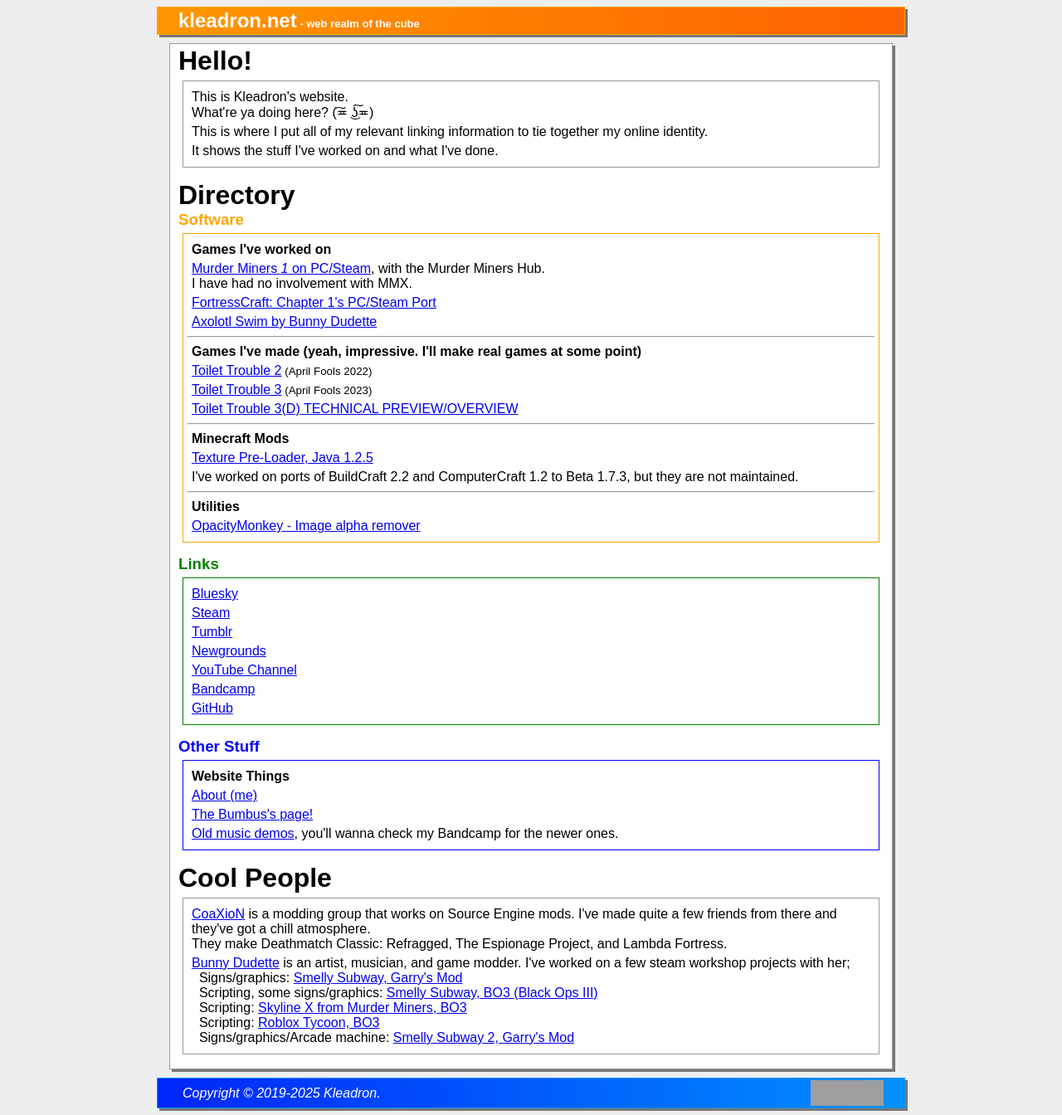
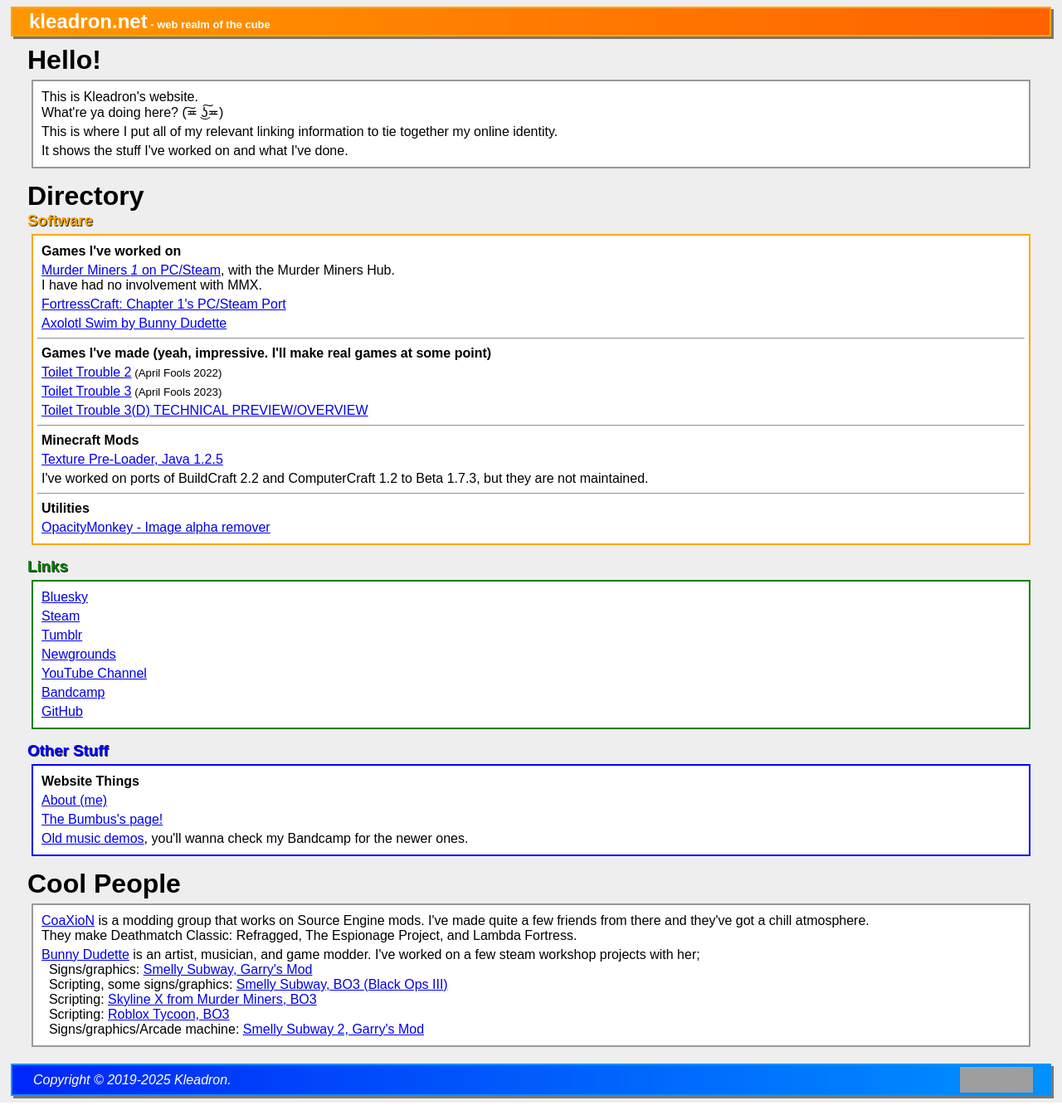
Before and after one commit to Kleadron/kleadron.github.io, a PHP site: page / in a window 1280 px wide. Shown: the whole page at 83% size. Run offline with PHP 8.4, Linux system fonts and the light colour scheme; grey boxes are pictures that could not be loaded.

Commit message:
another style/css revision

```diff
--- a/exe_tt2.html
+++ b/exe_tt2.html
@@ -14,10 +14,9 @@
 		<div class="main-content">
 			<!-- <span id="red">DRAFT</span> -->
 			<h1>Toilet Trouble 2</h1>
-			<center><img src="resources/images/toilet.png" alt="a toilet" border="2" /></center>
 			<div class="grey-box">
-				<p>Jump the pesky toilet on platforms to gain more points. Avoid the missile!
-				</p>
+				<img src="resources/images/toilet.png" alt="a toilet" border="2" />
+				<p>Jump the pesky toilet on platforms to gain more points. Avoid the missile!</p>
 			</div>
 			<h3>Downloads</h3>
 			<div class="grey-box">
--- a/exe_tt3d.html
+++ b/exe_tt3d.html
@@ -15,10 +15,9 @@
 			<!-- <span id="red">DRAFT</span> -->
 			<h1>Toilet Trouble 3(D) TECHNICAL PREVIEW</h1>
 			<p>AKA, the latest april fools game ever.</p>
-			<center><img src="resources/images/3dtoilet.png" alt="a three dimensional toilet" border="2" /></center>
 			<div class="grey-box">
-				<p>Jump the pesky toilet on platforms to gain more points. Avoid the lava!
-				</p>
+				<img src="resources/images/3dtoilet.png" alt="a three dimensional toilet" border="2" />
+				<p>Jump the pesky toilet on platforms to gain more points. Avoid the lava!</p>
 			</div>
 			<h3>Downloads</h3>
 			<div class="grey-box">
--- a/index.html
+++ b/index.html
@@ -19,7 +19,7 @@
 				<p>It shows the stuff I've worked on and what I've done.</p>
 			</div>
 			<h1>Directory</h1>
-			<h3 style="color:orange">Software</h3>
+			<h3 class="textshadow" style="color:orange">Software</h3>
 			<div class="orange-box"> <!-- haha lol lmao orange box reference im so funny xd -->
 				<p><strong>Games I've worked on</strong></p>
 				<p><a target="_blank" href="https://store.steampowered.com/app/274900/">Murder Miners <i>1</i> on PC/Steam</a>, with the Murder Miners Hub.<br>I have had no involvement with MMX.</p>
@@ -43,7 +43,7 @@
 				<p>todo</p>
 			</div>-->
 
-			<h3 style="color:green">Links</h3>
+			<h3 class="textshadow" style="color:green">Links</h3>
 			<div class="green-box">
 				<!--<p><a href="https://discord.gg/RHhHNgY">My software dev discord</a></p>-->
 				<p><a target="_blank" href="https://bsky.app/profile/kleadron.github.io">Bluesky</a></p>
@@ -56,7 +56,7 @@
 				<p><a target="_blank" href="https://github.com/Kleadron">GitHub</a></p>
 			</div>
 
-			<h3 style="color:blue">Other Stuff</h3>
+			<h3 class="textshadow" style="color:blue">Other Stuff</h3>
 			<div class="blue-box">
 				<p><strong>Website Things</strong></p>
 				<p><a href="about.html">About (me)</a></p>
--- a/resources/scripts/footer.js
+++ b/resources/scripts/footer.js
@@ -1,6 +1,6 @@
 document.write('\
-    <div class="vspacer"></div>\
-    <div class="footer">\
+    <div class="vspacer-footer"></div>\
+    <div class="footer frameshadow">\
     	<table class="table-generic" width="100%" cellpadding="0" cellspacing="0">\
     		<tr>\
     			<td align="left">\
--- a/resources/scripts/header.js
+++ b/resources/scripts/header.js
@@ -7,7 +7,7 @@
 //  | <a href="help.html">Help</a>
 
 document.write('\
-	<div class="header-div">\
-		<h2><a class="header-logo" href="index.html">' + site_name + '</a><font size="2"> - web realm of the cube</font></h2>\
+	<div class="header frameshadow">\
+		<h2><a class="headerlogo" href="index.html">' + site_name + '</a><font size="2"> - web realm of the cube</font></h2>\
 	</div>\
 	<div class="vspacer"></div>');
--- a/resources/style.css
+++ b/resources/style.css
@@ -24,54 +24,61 @@
 	height: 10px;
 }
 
-.header-div {
+.vspacer-footer {
 	margin: auto;
+	height: 5px;
+}
+
+.frameshadow {
+	-webkit-box-shadow: 3px 3px 0px #777777;
+	-moz-box-shadow: 3px 3px 0px #777777;
+	box-shadow: 3px 3px 0px #777777;
+}
+
+.textshadow {
+	text-shadow: 1px 1px 0px #222222;
+}
+
+.header {
+	margin-left: 5px;
+	margin-right: 5px;
+	padding: 2px 20px;
+
 	background-color: #FF6100;
 	color: white;
 	background-image: url("images/header-gradient-new.png");
 	background-repeat: no-repeat;
 	background-attachment: fixed;
 	background-size: 100% 100%;
-	border: 1px solid orange;
+	border: 2px solid orange;
 	clear: both;
-	width: 850px;
 	/*height: 35px;*/
-	padding: 2px 25px;
-	-webkit-box-shadow: 3px 3px 0px #777777;
-	-moz-box-shadow: 3px 3px 0px #777777;
 }
 
-.header-logo {
+.headerlogo {
 	text-decoration: none;
 	color: white;
 }
 
 .main-content {
-	margin: auto;
-	width: 850px;
-	padding: 2px 10px;
-	background-color: white;
-	border: 1px solid #999999;
-	-webkit-box-shadow: 3px 3px 0px #777777;
-	-moz-box-shadow: 3px 3px 0px #777777;
+	margin-left: 25px;
+	margin-right: 25px;
 }
 
 .footer {
-	margin: auto;
+	margin-left: 5px;
+	margin-right: 5px;
+	padding: 2px 20px;
+
 	background-color: #0026F9;
 	color: white;
 	background-image: url("images/footer-gradient-new.png");
 	background-repeat: no-repeat;
 	background-attachment: fixed;
 	background-size: 100% 100%;
-	border: 1px solid #0094FF;
+	border: 2px solid #0094FF;
 	clear: both;
-	width: 850px;
 	/*height: 35px;*/
-	padding: 2px 25px;
-	-webkit-box-shadow: 3px 3px 0px #777777;
-	-moz-box-shadow: 3px 3px 0px #777777;
-	/*display: inline;*/
 }
 
 .alert-box {
@@ -83,8 +90,6 @@
 	background-position: center;
 	border: 1px solid red;
 	color: white;
-	-webkit-box-shadow: 3px 3px 0px #777777;
-	-moz-box-shadow: 3px 3px 0px #777777;
 }
 
 .table-generic {
@@ -113,7 +118,7 @@
 .grey-box {
 	padding: 5px;
 	background-color: white;
-	border: 1px solid #999999;
+	border: 2px solid #999999;
 	margin: 5px 5px 15px 5px;
 }
 
@@ -125,34 +130,34 @@
 .orange-box {
 	padding: 5px;
 	background-color: white;
-	border: 1px solid orange;
+	border: 2px solid orange;
 	margin: 5px 5px 15px 5px;
 }
 
 .blue-box {
 	padding: 5px;
 	background-color: white;
-	border: 1px solid blue;
+	border: 2px solid blue;
 	margin: 5px 5px 15px 5px;
 }
 
 .purple-box {
 	padding: 5px;
 	background-color: white;
-	border: 1px solid purple;
+	border: 2px solid purple;
     margin: 5px 5px 15px 5px;
 }
 
 .red-box {
 	padding: 5px;
 	background-color: white;
-	border: 1px solid red;
+	border: 2px solid red;
 	margin: 5px 5px 15px 5px;
 }
 
 .green-box {
 	padding: 5px;
 	background-color: white;
-	border: 1px solid green;
+	border: 2px solid green;
 	margin: 5px 5px 15px 5px;
 }
```
